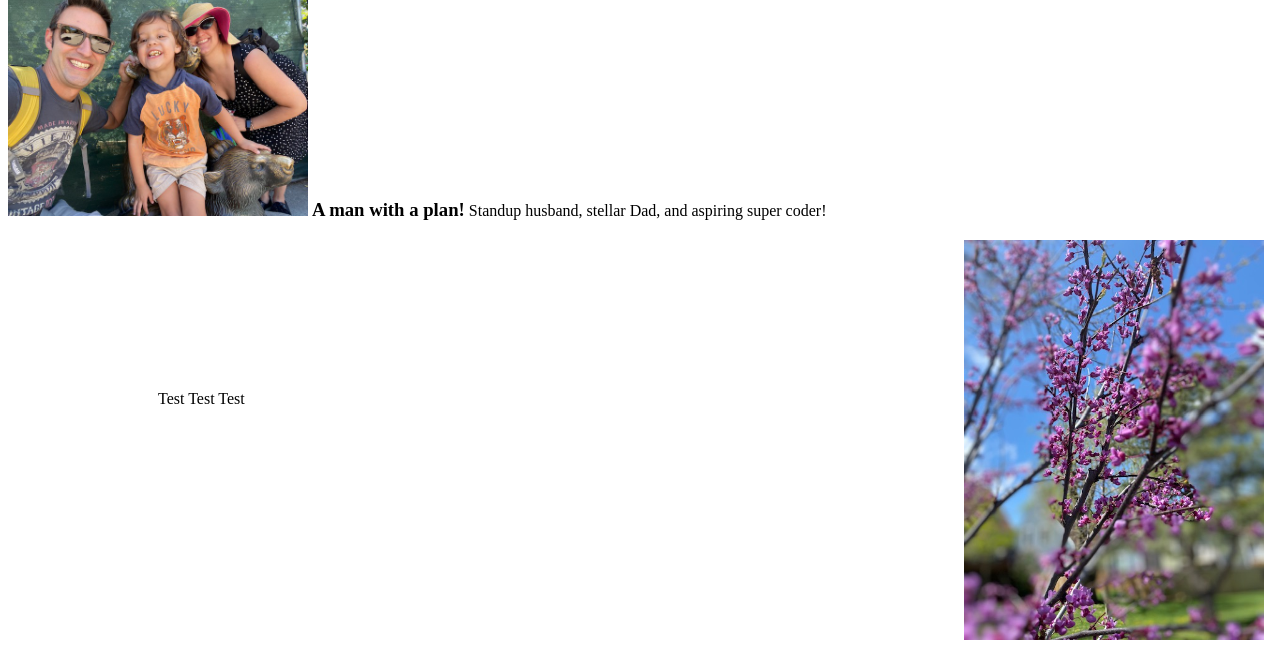
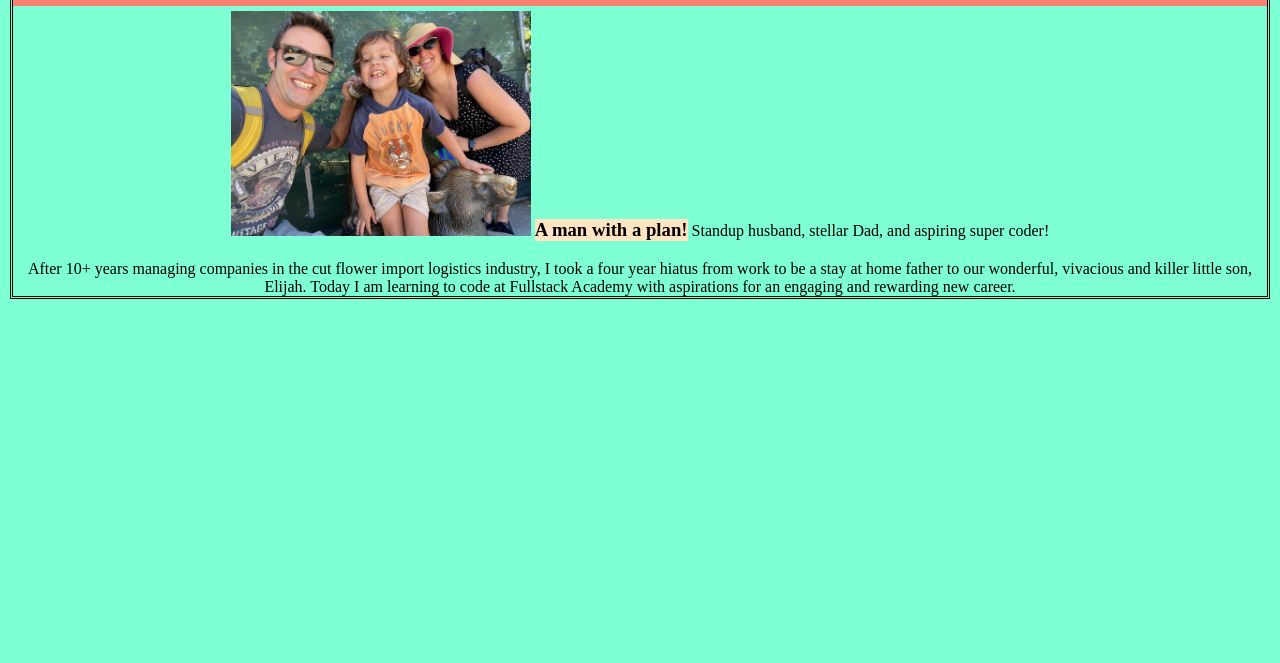
Before and after one commit to MickeyWeiss/Block09-Building-A-Personal-Website, a plain HTML site: page Block09/index.html in a window 1280 px wide. Shown: the part 137-800 px from the top of the page. Drawn offline with Linux system fonts and the light colour scheme.

Commit message:
Add files via upload
In this commit added more content and styling. Deleted img2 because I could not get it to fit within the border of the body properly. Looks better without anyway.

```diff
--- a/Block09/index.html
+++ b/Block09/index.html
@@ -17,13 +17,10 @@
         </h2>
     </header>
     <section>
-    <img class= "img1" src="Website Picture.jpg">
-    <h3>A man with a plan!</h3>
-    <p>Standup husband, stellar Dad, and aspiring super coder!</p>
+        <img class= "img1" src="Website Picture.jpg">
+        <h3>A man with a plan!</h3>
+        <p>Standup husband, stellar Dad, and aspiring super coder!</p>
+        <div>After 10+ years managing companies in the cut flower import logistics industry, I took a four year hiatus from work to be a stay at home father to our wonderful, vivacious and killer little son, Elijah. Today I am learning to code at Fullstack Academy with aspirations for an engaging and rewarding new career.</div>
     </section>
-    <section>
-    <img class="img2" src="Website Picture 2.jpg">
-    </section>
-    <div>Test Test Test</div>
 </body>
 </html>
--- a/Block09/style.css
+++ b/Block09/style.css
@@ -1,37 +1,40 @@
 header{
     text-align: center;
     background-color: salmon;
-    font-family:Arial, Helvetica, sans-serif
+    font-family:Arial, Helvetica, sans-serif;
+    padding-bottom: 1px;
+    padding-top: 1px;
 }
 h1{
     font-family: fantasy;
 }
 .img1{
-    width: 300px
-}
-.img2{
     width: 300px;
-    float: right;
-    margin-top: 0px;
-    margin-right: 8px;
-}
+    margin-top: 5px;
+    }
 .img3{
     width: 300px;
+    margin-top: 5px;
 }
 .img4{
     width: 300px;
     float: right;
 }
+.img5{
+    width: 300px;
+}
 h3{
-    display: inline-block
+    display: inline-block;
+    background-color: bisque;
 }
 p{
-    display: inline-block
-}
-div{
-    margin-right: 310px;
-    padding: 150px;
-}
-.div2{
     display: inline-block;
 }
+body{
+    border: double;
+    margin: 10px;
+    background-color: aquamarine;
+}
+section{
+    text-align: center;
+}
```
Also changed, not shown: Block09/about.html (+6 -2 lines).
